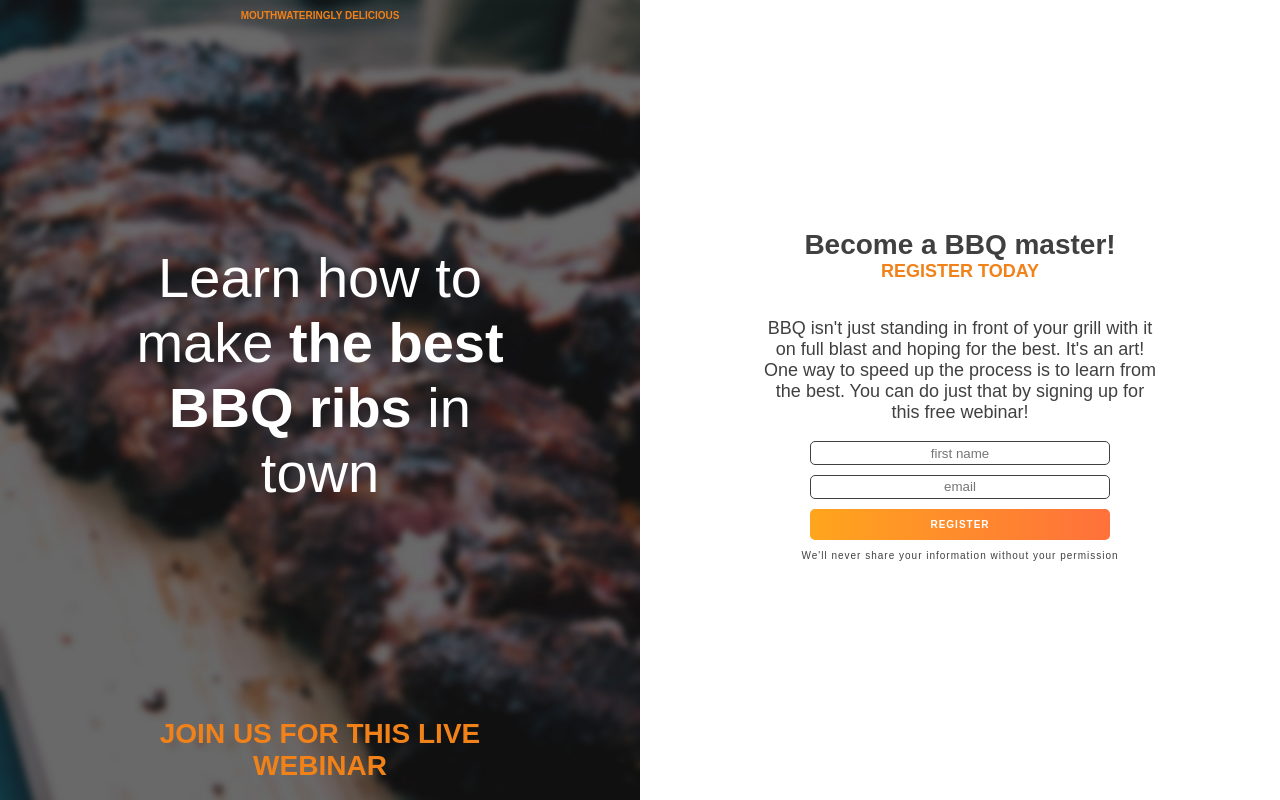
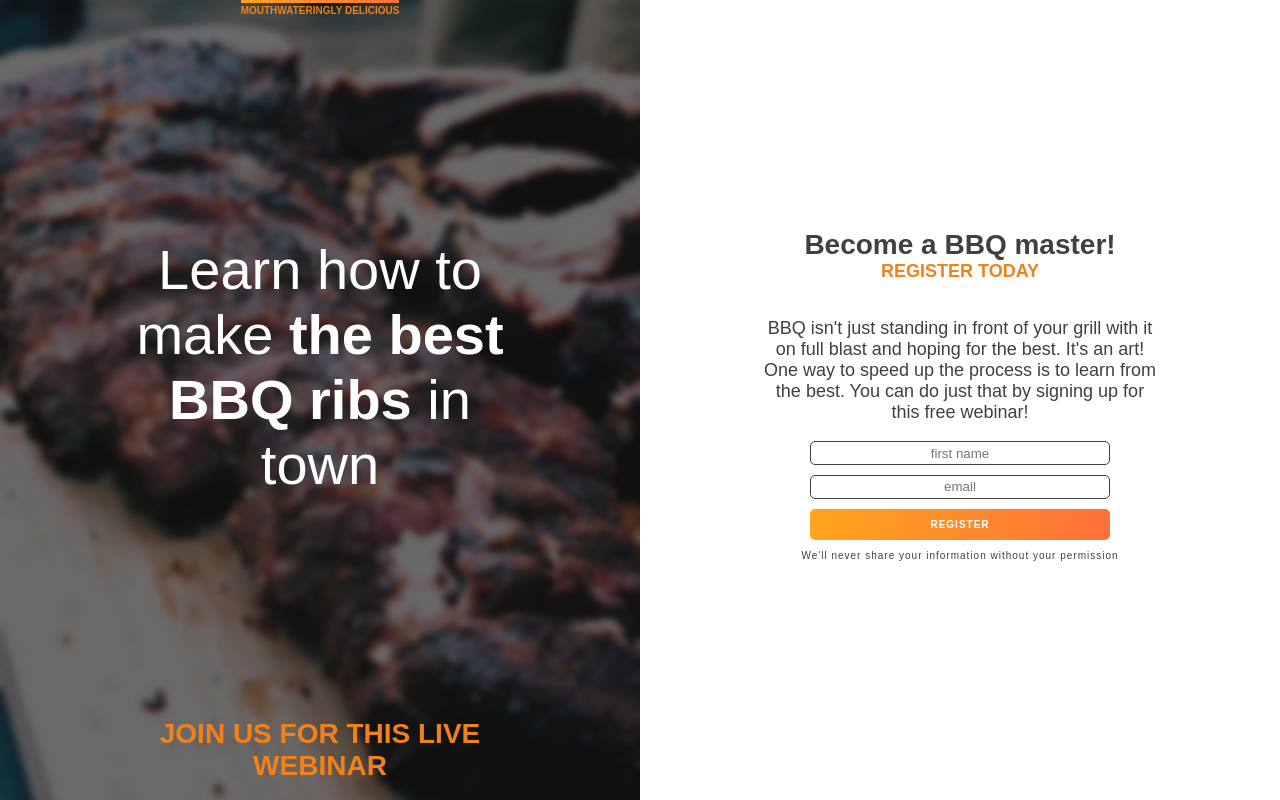
Before and after one commit to m-moharrami/BBQ-splash-page, a plain HTML site: page index.html in a window 1280 px wide. Drawn offline with Linux system fonts and the light colour scheme.

Commit message:
add gradient to top text border

```diff
--- a/style.css
+++ b/style.css
@@ -47,9 +47,13 @@ h2 + p {    /* this selector only selects the paragraph right after h2 */
 .top-text {
     color: #F18119;
     font-size: 0.625rem;
+    margin: 0;
+    padding-top: 2px;
     font-weight: 900;
     text-transform: uppercase;
     order: -1;
+    border-top: 3px solid #F18119;
+    border-image: linear-gradient(to left, #FF713B, #FFA51D) 1;
 }
 
 .fine-print {
```
